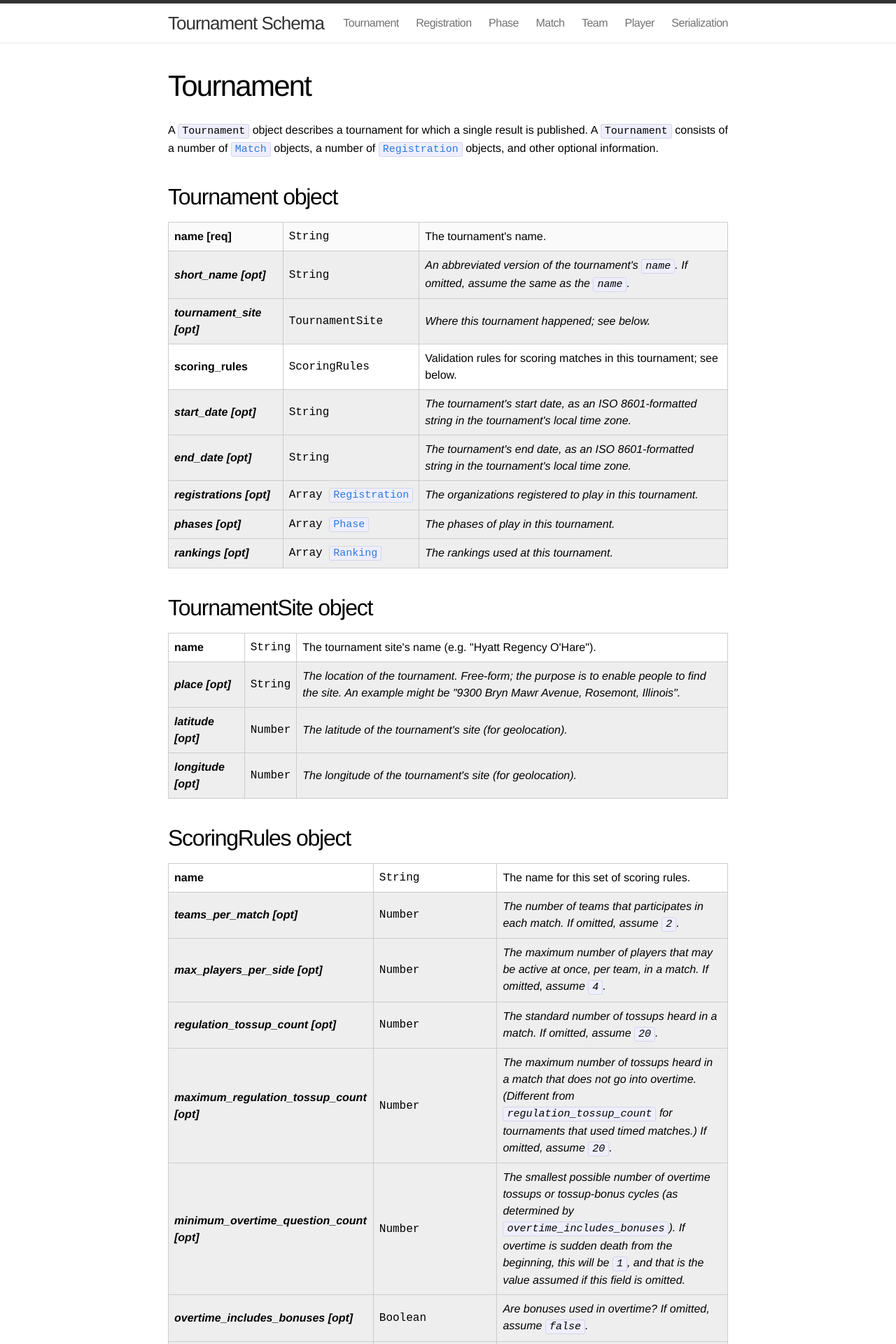
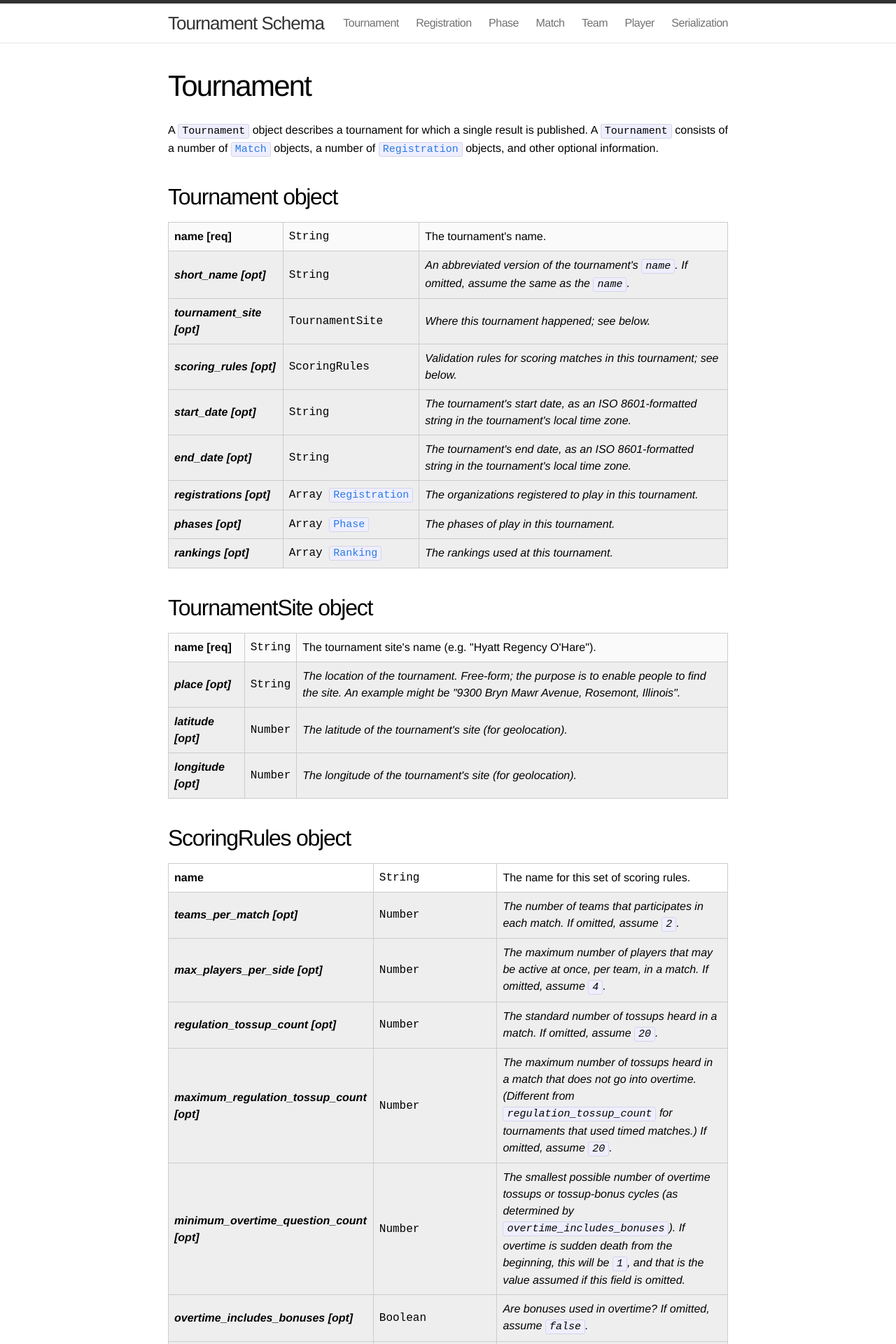
Before and after one commit to quizbowl/schema, a Jekyll site: the page built from tournament.md, in a window 1280 px wide. Shown: the top 1920 px of the page at 70% size. Built offline with Jekyll 4.4.1, drawn with Linux system fonts in a browser that asks for light colours.

Commit message:
Fix typo and omission from previous commit

```diff
--- a/tournament.md
+++ b/tournament.md
@@ -22,8 +22,8 @@ A `Tournament` object describes a tournament for which a single result is publis
     <td class="type">TournamentSite</td>
     <td>Where this tournament happened; see below.</td>
   </tr>
-  <tr>
-    <th class="optional">scoring_rules</th>
+  <tr class="optional">
+    <th>scoring_rules</th>
     <td class="type">ScoringRules</td>
     <td>Validation rules for scoring matches in this tournament; see below.</td>
   </tr>
@@ -57,7 +57,7 @@ A `Tournament` object describes a tournament for which a single result is publis
 ## TournamentSite object
 
 <table class="fields"><tbody>
-  <tr>
+  <tr class="required">
     <th>name</th>
     <td class="type">String</td>
     <td>The tournament site's name (e.g. "Hyatt Regency O'Hare").</td>
```
